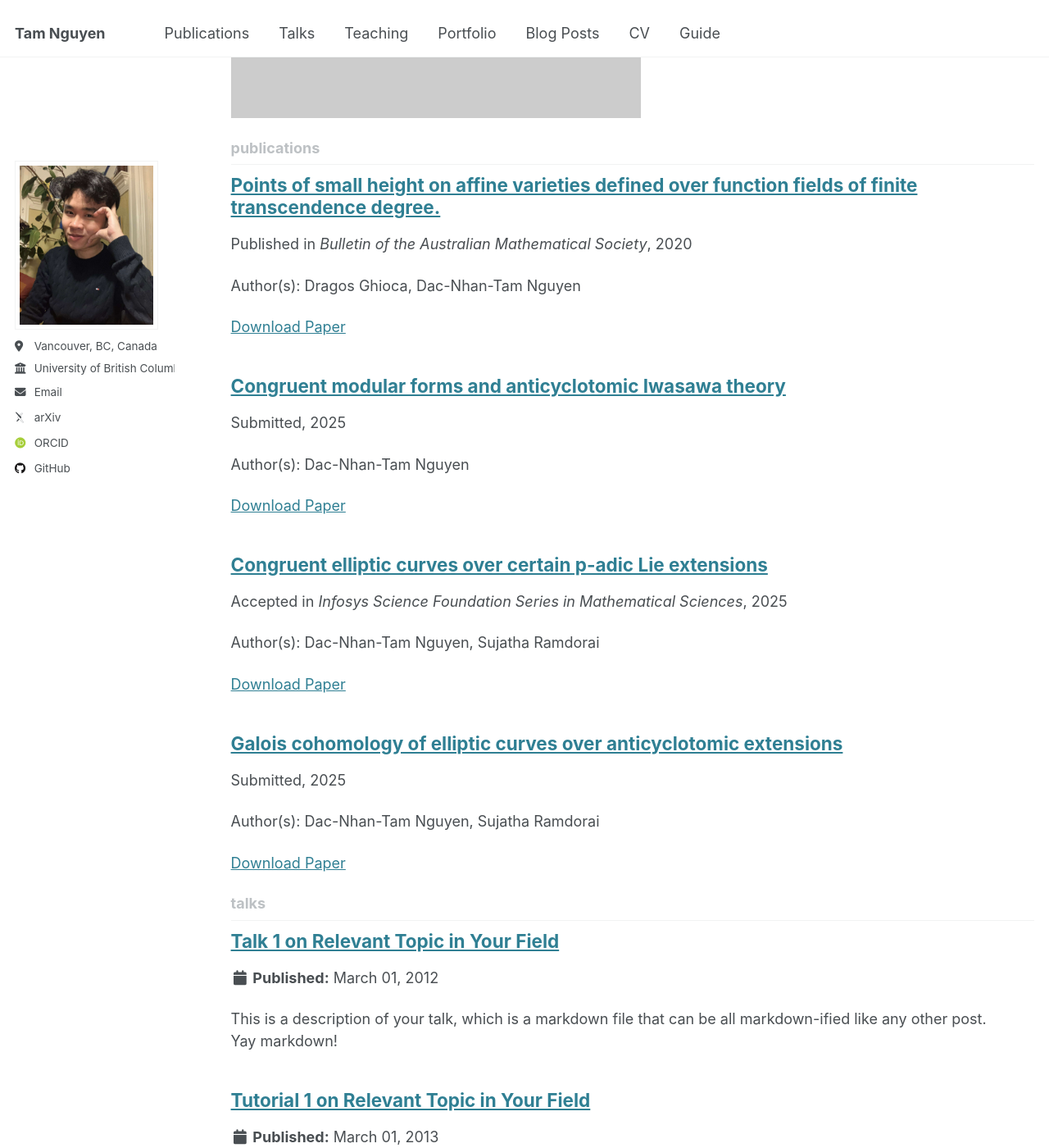
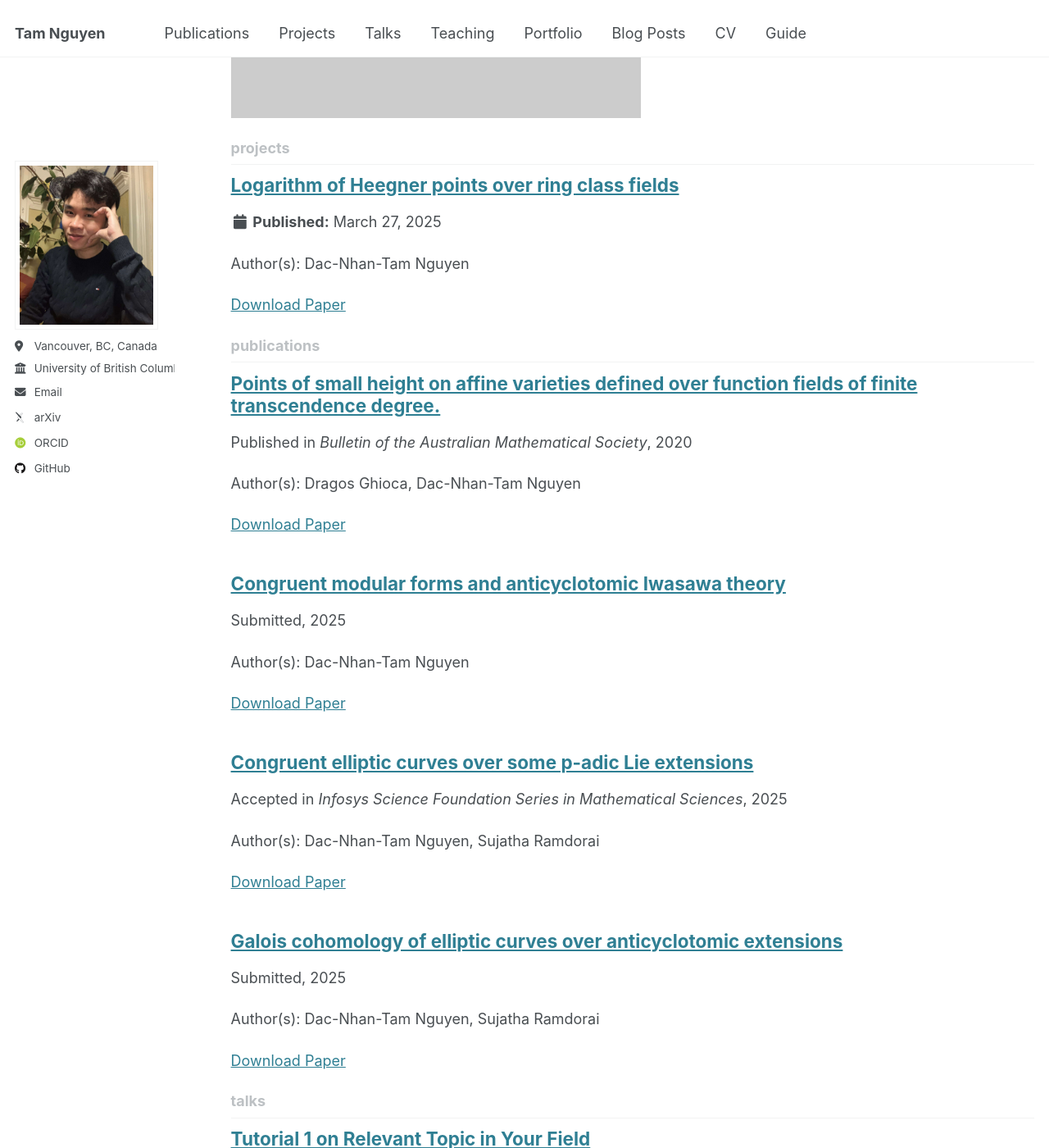
Before and after one commit to tamnguyen135/tamnguyen135.github.io, a Jekyll site: the page built from _pages/collection-archive.html, in a window 1280 px wide and 1400 px high, scrolled down 948 px. Shown: the whole window at 82% size. Built offline with Jekyll 4.4.1, drawn with Linux system fonts in a browser that asks for light colours; some web fonts are replaced; some of the changed text lies outside the part shown.

Commit message:
Started on including projects and talks

```diff
--- a/_config.yml
+++ b/_config.yml
@@ -228,6 +228,9 @@ collections:
   talks:
     output: true
     permalink: /:collection/:path/
+  projects:
+    output: true
+    permalink: /:collection/:path/
 
 
 # These settings control how pages and collections are included in the site
@@ -285,6 +288,15 @@ defaults:
       layout: talk
       author_profile: true
       share: true
+  # _projects
+  - scope:
+      path: ""
+      type: projects
+    values:
+      layout: single
+      author_profile: true
+      share: true
+      comment: true
 
 
 # Sass/SCSS
--- a/_data/navigation.yml
+++ b/_data/navigation.yml
@@ -7,6 +7,10 @@
 main:
   - title: "Publications"
     url: /publications/
+
+  - title: "Projects"
+    url: /projects/
+
 
   - title: "Talks"
     url: /talks/
--- /dev/null
+++ b/_projects/logHeegner.md
@@ -0,0 +1,13 @@
+---
+title: "Logarithm of Heegner points over ring class fields"
+collection: projects
+permalink: /projects/
+status: #"submitted"
+excerpt: #'This paper is about the number 2. The number 3 is left for future work.'
+# date: 2025-03-14
+venue: # 'Journal 1'
+slidesurl: # 'http://academicpages.github.io/files/slides2.pdf'
+paperurl: 'https://github.com/tamnguyen135/logHeegner'
+citation: # 'Your Name, You. (2010). &quot;Paper Title Number 2.&quot; <i>Journal 1</i>. 1(2).'
+authors: Dac-Nhan-Tam Nguyen
+---
--- a/_publications/congruences.md
+++ b/_publications/congruences.md
@@ -1,5 +1,5 @@
 ---
-title: "Congruent elliptic curves over certain p-adic Lie extensions"
+title: "Congruent elliptic curves over some p-adic Lie extensions"
 collection: publications
 category: preprints
 permalink: /publication/
--- a/_talks/2012-03-01-talk-1.md
+++ /dev/null
@@ -1,11 +0,0 @@
----
-title: "Talk 1 on Relevant Topic in Your Field"
-collection: talks
-type: "Talk"
-permalink: /talks/2012-03-01-talk-1
-venue: "UC San Francisco, Department of Testing"
-date: 2012-03-01
-location: "San Francisco, CA, USA"
----
-
-This is a description of your talk, which is a markdown file that can be all markdown-ified like any other post. Yay markdown!
```
Also changed, not shown: _pages/about.md (+2 -0 lines), _pages/projects.html (added, +13 -0 lines), _talks/cntaxvi.md (added, +9 -0 lines).
